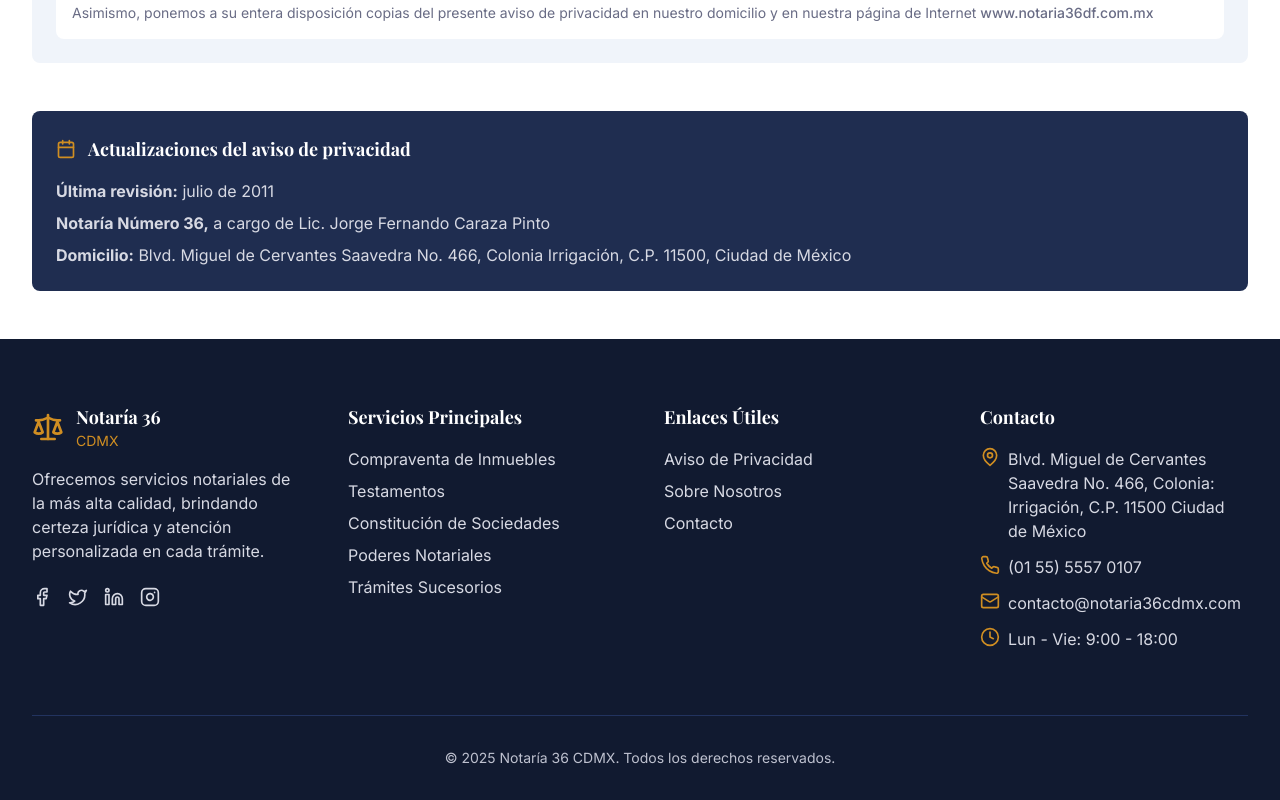
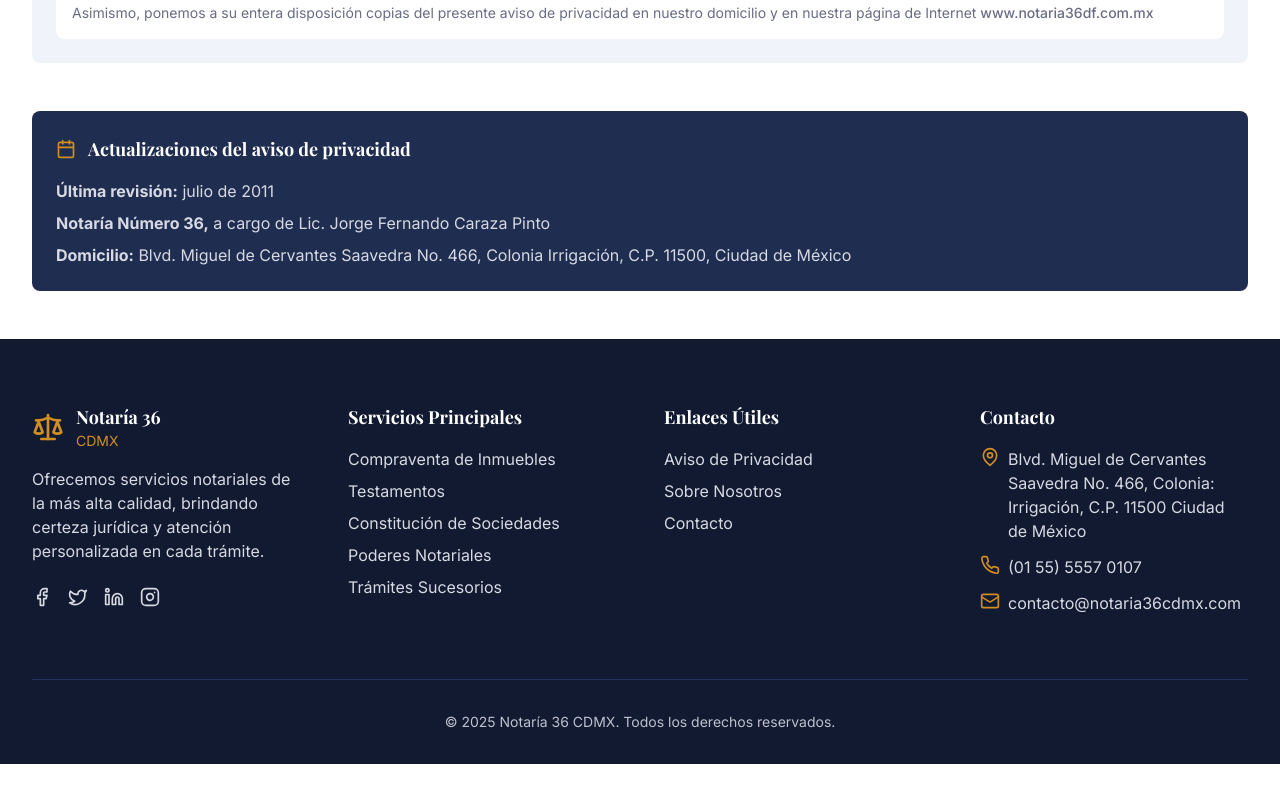
Before and after one commit to Delibes81/not36v2, a React (Vite) app: page /privacidad in a window 1280 px wide. Shown: the part 2834-3634 px from the top of the page. After the commit the page ends 3598 px from the top, so only its background shows below. Built offline with nearby package versions, Linux system fonts and the light colour scheme.

Commit message:
Updated Footer.tsx

```diff
--- a/src/components/layout/Footer.tsx
+++ b/src/components/layout/Footer.tsx
@@ -81,10 +81,6 @@ const Footer: React.FC = () => {
                 <Mail className="mr-2 h-5 w-5 flex-shrink-0 text-gold-500" />
                 <span className="text-neutral-300">contacto@notaria36cdmx.com</span>
               </li>
-              <li className="flex">
-                <Clock className="mr-2 h-5 w-5 flex-shrink-0 text-gold-500" />
-                <span className="text-neutral-300">Lun - Vie: 9:00 - 18:00</span>
-              </li>
             </ul>
           </div>
         </div>
```
